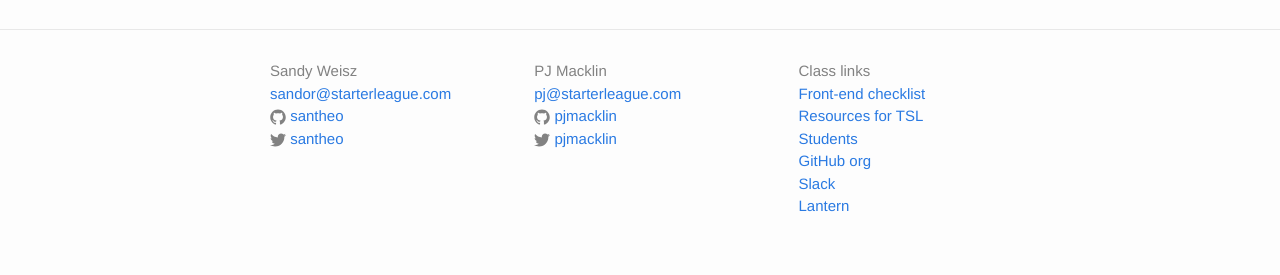
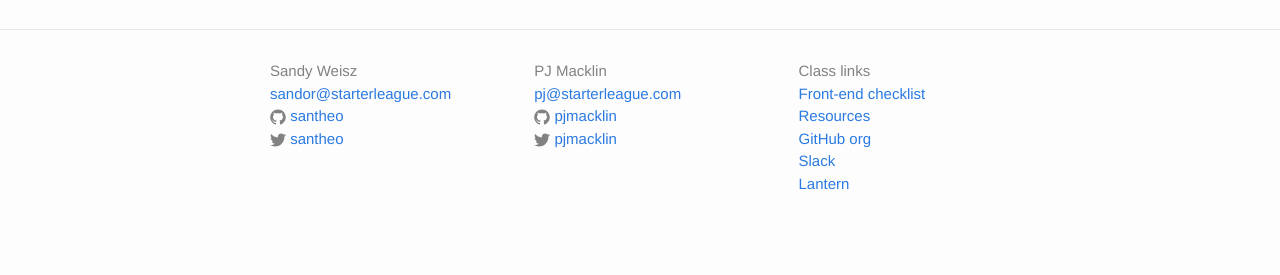
Before and after one commit to tsl-html-css/tsl-html-css.github.io, a Jekyll site: the page built from index.html, in a window 1280 px wide. Shown: the part 1803-2078 px from the top of the page. Built offline with Jekyll 4.4.1, drawn with Linux system fonts in a browser that asks for light colours.

Commit message:
Shorter title

```diff
--- a/_includes/footer.html
+++ b/_includes/footer.html
@@ -69,7 +69,7 @@
         <ul class="social-media-list">
             <li>Class links</li>
             <li><a href="https://starterleague.hackpad.com/Front-end-checklist-WyhOVTpml4w">Front-end checklist</a></li>
-            <li><a href="https://starterleague.hackpad.com/Resources-for-TSL-students-WFmVqVikmpM">Resources for TSL Students</a></li>
+            <li><a href="https://starterleague.hackpad.com/Resources-for-TSL-students-WFmVqVikmpM">Resources</a></li>
             <li><a href="https://github.com/tsl-html-css">GitHub org</a></li>
             <li><a href="https://tslhtmlcss.slack.com/messages">Slack</a></li>
             <li><a href="https://lanternhq.com/1/courses/443/">Lantern</a></li>
```
